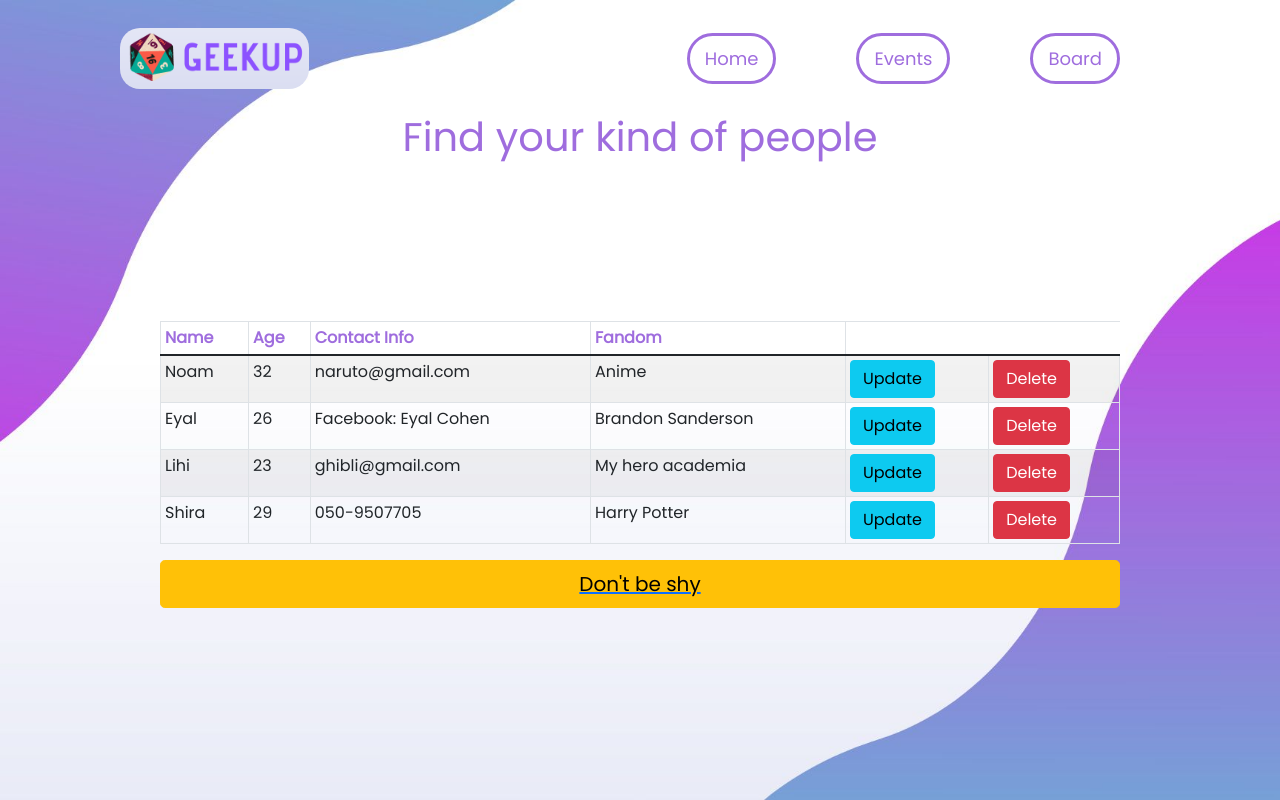
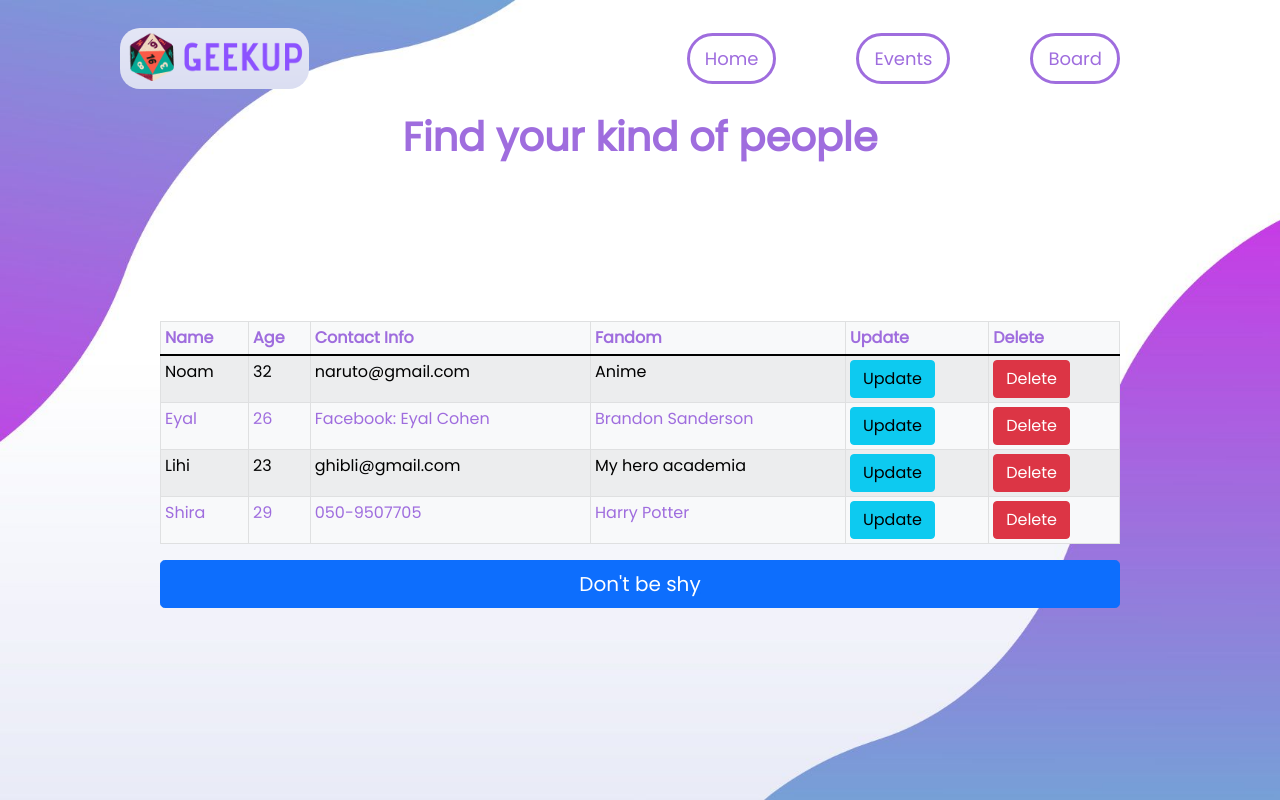
Before and after one commit to ShiraOhana/Geekup-react-app, a React (Create React App) app: page /board in a window 1280 px wide. Built offline with nearby package versions, Linux system fonts and the light colour scheme.

Commit message:
Fixed the table - Board page

```diff
--- a/src/App.css
+++ b/src/App.css
@@ -160,10 +160,15 @@ h3 {
 .board h1 {
   text-align: center;
   color: #9f6dde;
+  font-weight: bold;
 }
-th {
+th,
+td {
   background-color: #fff;
   color: #9f6dde;
+}
+.hehe {
+  background-color: #9f6dde;
 }
 /* Event  */
 .event .card {
--- a/src/pages/Board.js
+++ b/src/pages/Board.js
@@ -42,13 +42,15 @@ function Board() {
       <h1>Find your kind of people</h1>
 
       <div style={{ margin: "10rem" }}>
-        <Table striped bordered hover size="sm">
+        <Table striped bordered hover size="sm" variant="light">
           <thead>
             <tr>
               <th>Name</th>
               <th>Age</th>
               <th>Contact Info</th>
               <th>Fandom</th>
+              <th>Update</th>
+              <th>Delete</th>
             </tr>
           </thead>
           <tbody>
@@ -99,7 +101,7 @@ function Board() {
         {/* Button for redirecting to create page for
    insertion of values */}
         <Link className="d-grid gap-2" to="/create">
-          <Button variant="warning" size="lg">
+          <Button variant="primary" size="lg">
             Don't be shy
           </Button>
         </Link>
```
